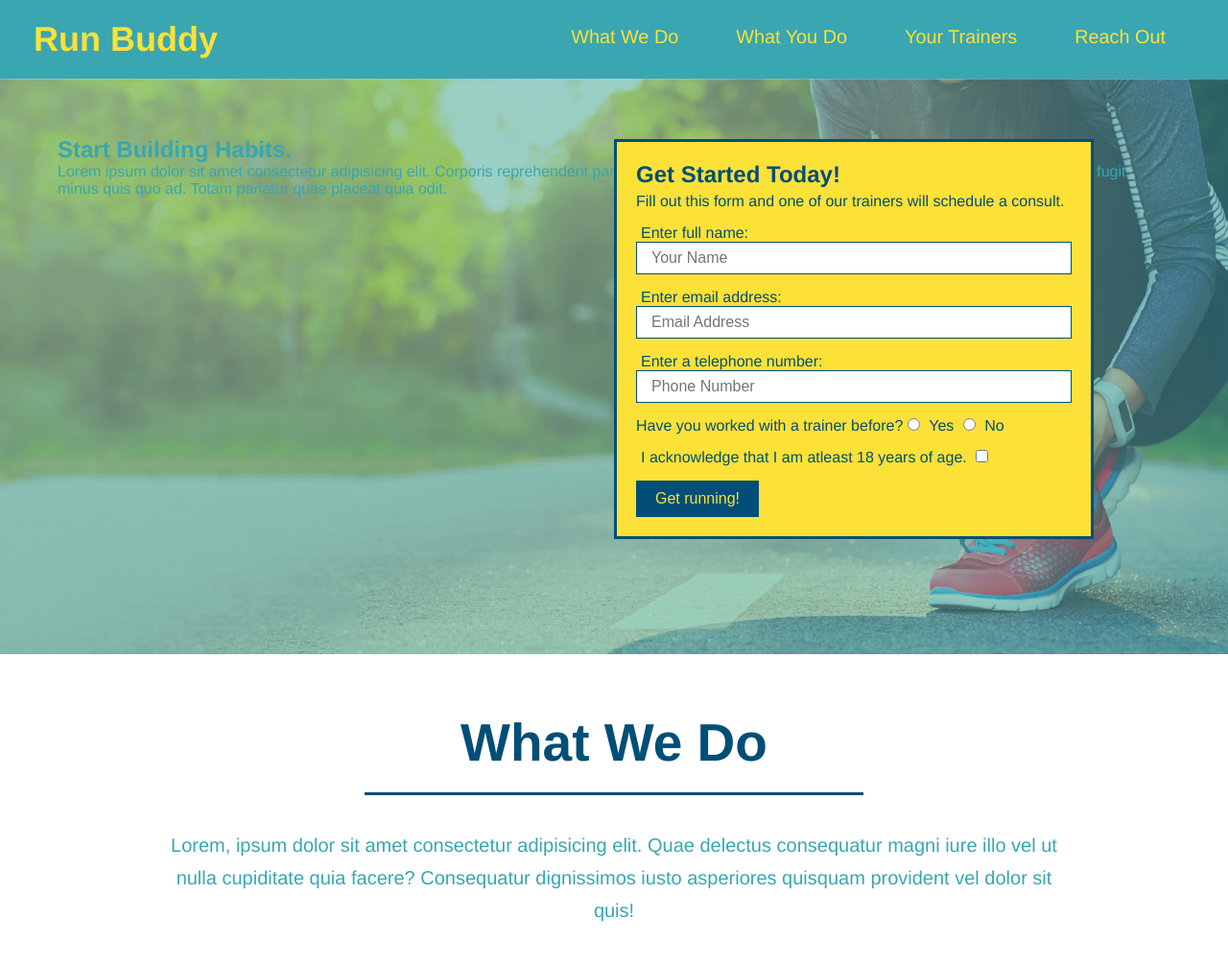
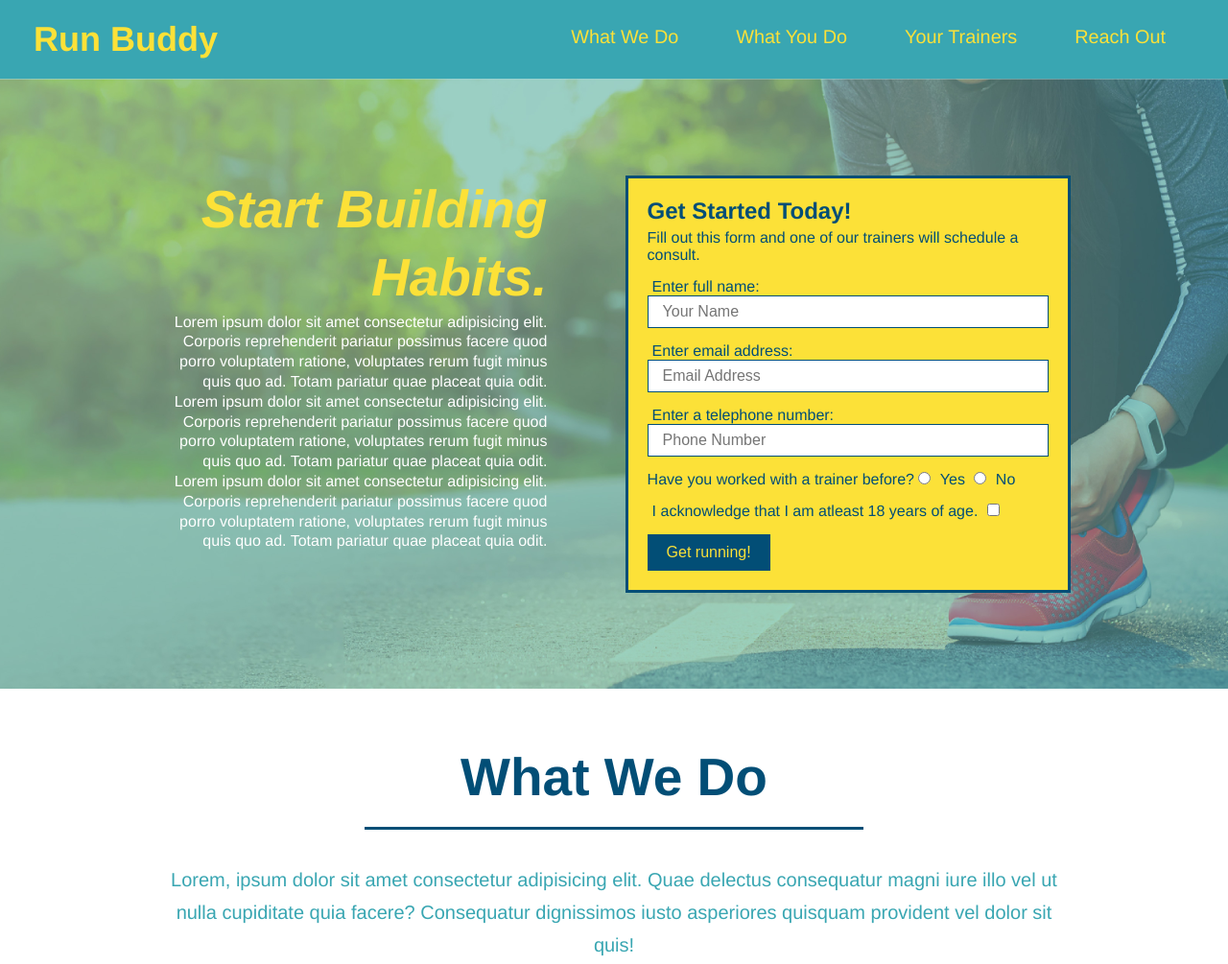
Before and after one commit to heatherwag/run_buddy, a plain HTML site: page index.html in a window 1280 px wide. Shown: the top 1005 px of the page at 96% size. Drawn offline with Linux system fonts and the light colour scheme.

Commit message:
+hero flexbox

```diff
--- a/assets/css/style.css
+++ b/assets/css/style.css
@@ -10,7 +10,7 @@ body {
     font-family: helvetica, Arial, sans-serif;
 }
 
-
+/*header navigation*/
 header {
     padding: 20px 35px;
     background-color: #39a6b2;
@@ -54,25 +54,41 @@ header nav ul li a {
     font-size: 1.55vw;
 }
 
-
+/*hero*/
 .hero {
     background-image: url("../images/hero-bg.jpg");
-    height: 600px;
     background-size: cover;
     background-position: center;
-    position: relative;
+    display: flex;
+    justify-content: center;
+    flex-wrap: wrap;
 }
 
+.hero-cta {
+    width: 35%;
+    text-align: right;
+    margin: 3.5%;
+    color: #fff;
+    font-size: 18px;
+    line-height: 1.3;
+}
+.hero-cta h2 {
+    color: #fce138;
+    font-size: 55px;
+    font-style: italic;
+}
 
+.hero-cta p {
+    color: white;
+    font-size: 16px;
+}
 .hero-form {
+    width: 40%;
+    margin: 3.5%;
     color: #024e76;
     background-color: #fce138;
     padding: 20px;
-    width: 500px;
     border: solid 3px #024e76;
-    position: absolute;
-    bottom: 120px;
-    right: 140px;
 }
 
 
--- a/index.html
+++ b/index.html
@@ -42,7 +42,7 @@
         <div class="hero-cta">
             <h2>Start Building Habits.</h2>
             <p>
-                Lorem ipsum dolor sit amet consectetur adipisicing elit. Corporis reprehenderit pariatur possimus facere quod porro voluptatem ratione, voluptates rerum fugit minus quis quo ad. Totam pariatur quae placeat quia odit.
+                Lorem ipsum dolor sit amet consectetur adipisicing elit. Corporis reprehenderit pariatur possimus facere quod porro voluptatem ratione, voluptates rerum fugit minus quis quo ad. Totam pariatur quae placeat quia odit. Lorem ipsum dolor sit amet consectetur adipisicing elit. Corporis reprehenderit pariatur possimus facere quod porro voluptatem ratione, voluptates rerum fugit minus quis quo ad. Totam pariatur quae placeat quia odit. Lorem ipsum dolor sit amet consectetur adipisicing elit. Corporis reprehenderit pariatur possimus facere quod porro voluptatem ratione, voluptates rerum fugit minus quis quo ad. Totam pariatur quae placeat quia odit.
             </p>
         </div>
 
```
